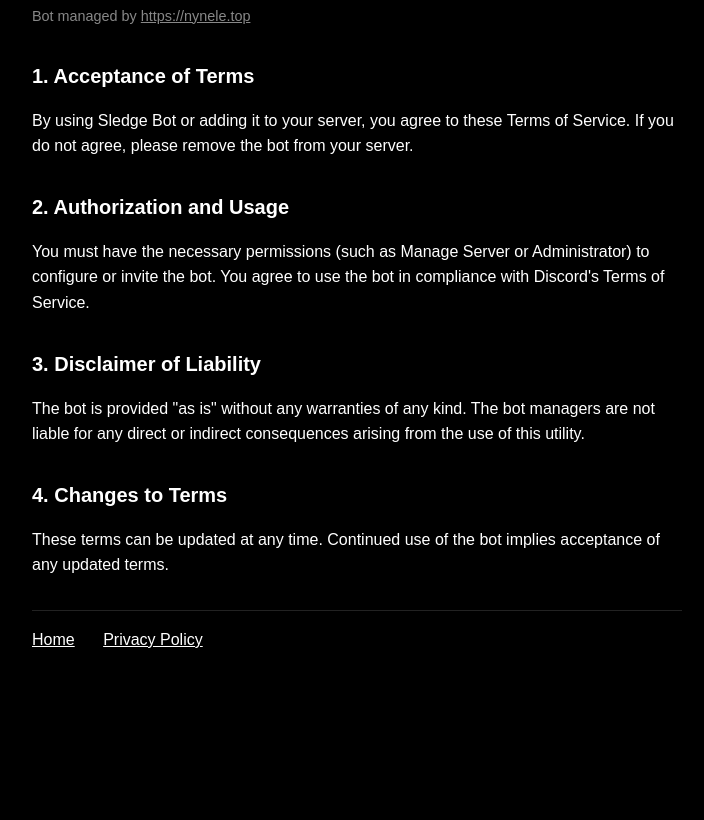
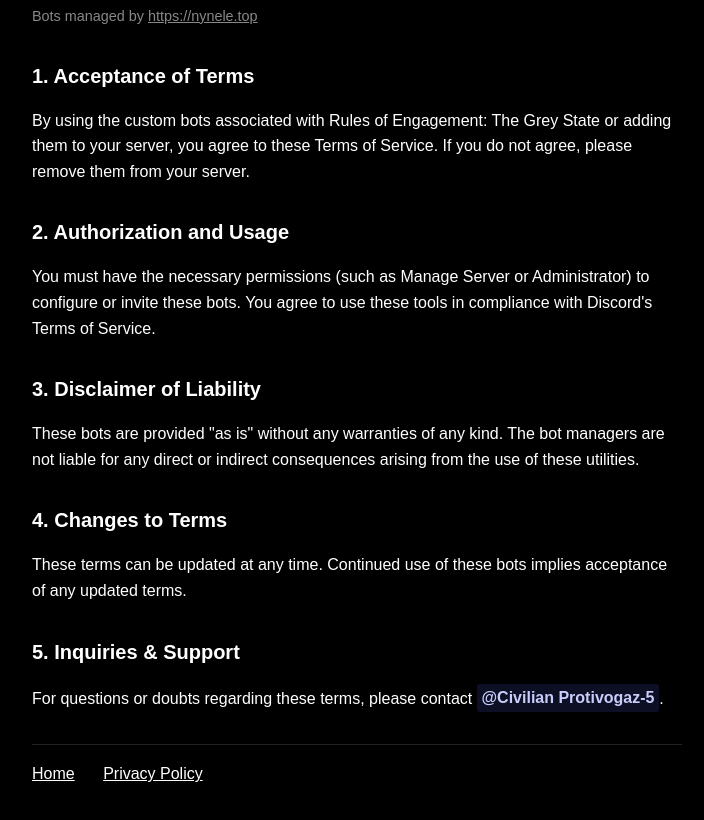
Before and after one commit to Nynele/Rules-Of-Engagement-Apps-Politics-Terms-of-use, a plain HTML site: page terms.html in a window 1280 px wide. Shown: the part 124-944 px from the top of the page, without its empty margins (283-987 px from the left). Before the commit the page ends 825 px from the top, so only its background shows below. Drawn offline with Linux system fonts and the light colour scheme.

Commit message:
Generalize to Rules of Engagement custom bots and add contact mention

```diff
--- a/styles.css
+++ b/styles.css
@@ -72,3 +72,21 @@
 .page-links a {
     margin-right: 1.5rem;
 }
+
+.discord-mention {
+    background-color: rgba(88, 101, 242, 0.15);
+    color: #c9cdfb;
+    font-weight: bold;
+    padding: 0.1rem 0.3rem;
+    border-radius: 3px;
+    text-decoration: none;
+    display: inline-flex;
+    align-items: center;
+    transition: background-color 0.2s ease, color 0.2s ease;
+}
+
+.discord-mention:hover {
+    background-color: #5865f2;
+    color: #ffffff;
+    text-decoration: none;
+}
--- a/terms.html
+++ b/terms.html
@@ -3,24 +3,27 @@
 <head>
     <meta charset="UTF-8">
     <meta name="viewport" content="width=device-width, initial-scale=1.0">
-    <title>Terms of Service — Sledge Bot</title>
+    <title>Terms of Service — Rules of Engagement: The Grey State</title>
     <link rel="stylesheet" href="styles.css">
 </head>
 <body>
     <h1>Terms of Service</h1>
-    <div class="managed-by">Bot managed by <a href="https://nynele.top" target="_blank" rel="noopener noreferrer">https://nynele.top</a></div>
+    <div class="managed-by">Bots managed by <a href="https://nynele.top" target="_blank" rel="noopener noreferrer">https://nynele.top</a></div>
 
     <h2>1. Acceptance of Terms</h2>
-    <p>By using Sledge Bot or adding it to your server, you agree to these Terms of Service. If you do not agree, please remove the bot from your server.</p>
+    <p>By using the custom bots associated with Rules of Engagement: The Grey State or adding them to your server, you agree to these Terms of Service. If you do not agree, please remove them from your server.</p>
 
     <h2>2. Authorization and Usage</h2>
-    <p>You must have the necessary permissions (such as Manage Server or Administrator) to configure or invite the bot. You agree to use the bot in compliance with Discord's Terms of Service.</p>
+    <p>You must have the necessary permissions (such as Manage Server or Administrator) to configure or invite these bots. You agree to use these tools in compliance with Discord's Terms of Service.</p>
 
     <h2>3. Disclaimer of Liability</h2>
-    <p>The bot is provided "as is" without any warranties of any kind. The bot managers are not liable for any direct or indirect consequences arising from the use of this utility.</p>
+    <p>These bots are provided "as is" without any warranties of any kind. The bot managers are not liable for any direct or indirect consequences arising from the use of these utilities.</p>
 
     <h2>4. Changes to Terms</h2>
-    <p>These terms can be updated at any time. Continued use of the bot implies acceptance of any updated terms.</p>
+    <p>These terms can be updated at any time. Continued use of these bots implies acceptance of any updated terms.</p>
+
+    <h2>5. Inquiries & Support</h2>
+    <p>For questions or doubts regarding these terms, please contact <a href="https://discord.com/users/1417466220785045546" class="discord-mention" target="_blank" rel="noopener noreferrer">@Civilian Protivogaz-5</a>.</p>
 
     <div class="page-links">
         <a href="index.html">Home</a>
```
Also changed, not shown: index.html (+7 -6 lines), privacy.html (+4 -4 lines).
